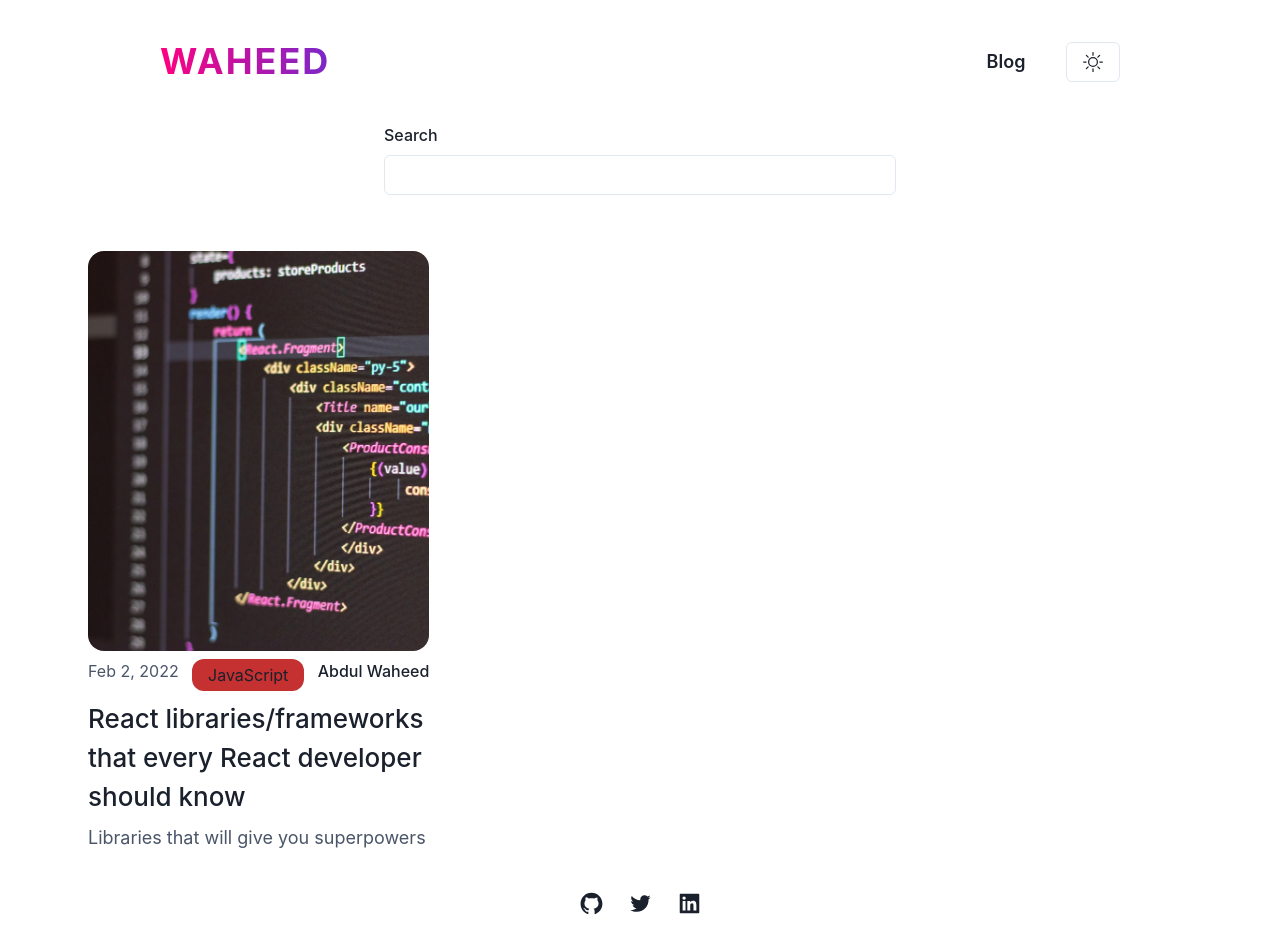
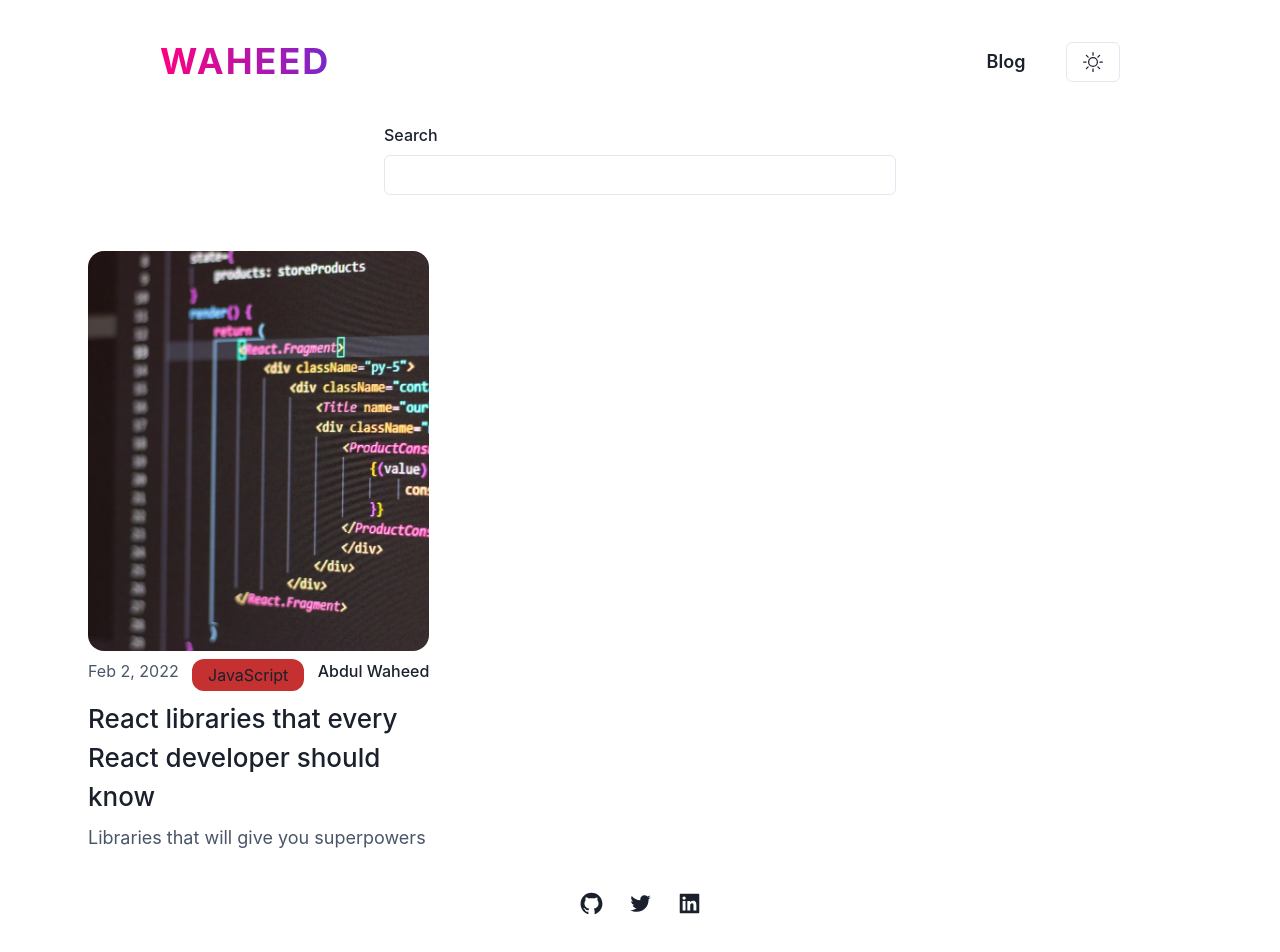
Before and after one commit to waheed-dev/markdown-blog, a Next.js app: page /blog/page/1 in a window 1280 px wide. Shown: the top 952 px of the page. Built offline with nearby package versions, Linux system fonts and the light colour scheme.

Commit message:
fixing aligmnet issue

```diff
--- a/cache/data.js
+++ b/cache/data.js
@@ -1 +1 @@
-export const posts = [{"slug":"react-crash-course","frontMatter":{"title":"React libraries/frameworks that every React developer should know","date":"Feb 2, 2022","excerpt":"Libraries that will give you superpowers","cover_image":"/images/posts/img5.jpg","category":"JavaScript","author":"Abdul Waheed"}}]
+export const posts = [{"slug":"react-crash-course","frontMatter":{"title":"React libraries that every React developer should know","date":"Feb 2, 2022","excerpt":"Libraries that will give you superpowers","cover_image":"/images/posts/img5.jpg","category":"JavaScript","author":"Abdul Waheed"}}]
--- a/components/Footer.js
+++ b/components/Footer.js
@@ -8,7 +8,7 @@ const Footer = () => {
         });
     }
     return (
-        <Box as={'footer'}>
+        <Box as={'footer'} mt={'4'}>
         <Flex justifyContent={'center'} pb={'10'} mt={''}>
                 <Tooltip label="Under development" aria-label='A tooltip' bg={'red.500'} closeDelay={2000} IsOpen={true}  hasArrow={true}>
             <Box display={'flex'} gridGap={'6'}>
--- a/pages/blog/[slug].js
+++ b/pages/blog/[slug].js
@@ -11,7 +11,7 @@ import ChakraUIRenderer from "chakra-ui-markdown-renderer";
 import Footer from "../../components/Footer";
 
 
-export default function PostDetails({frontmatter,content}) {
+export default function PostDetails({frontmatter,content,}) {
     console.log(frontmatter)
     return (
         <Box mb={'4'}>
--- a/posts/react-crash-course.md
+++ b/posts/react-crash-course.md
@@ -1,5 +1,5 @@
 ---
-title: "React libraries/frameworks that every React developer should know"
+title: "React libraries that every React developer should know"
 date: "Feb 2, 2022"
 excerpt: "Libraries that will give you superpowers"
 cover_image: "/images/posts/img5.jpg"
```
